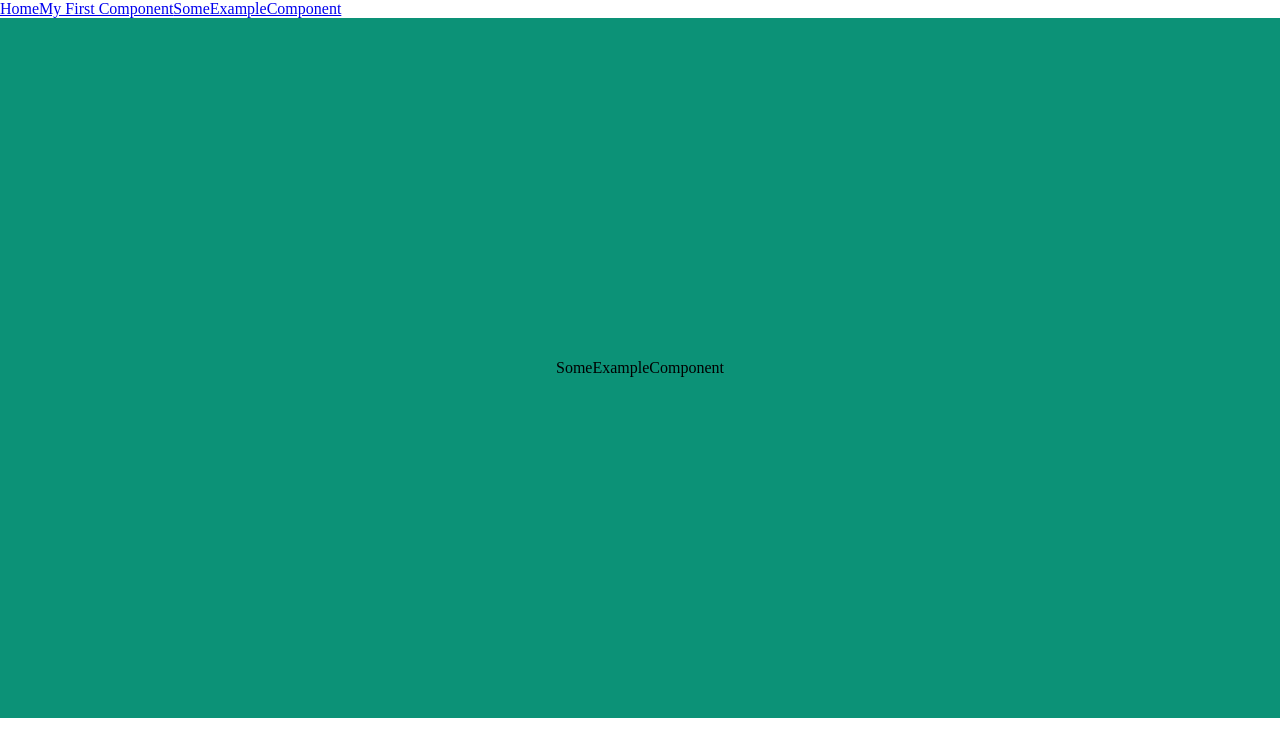
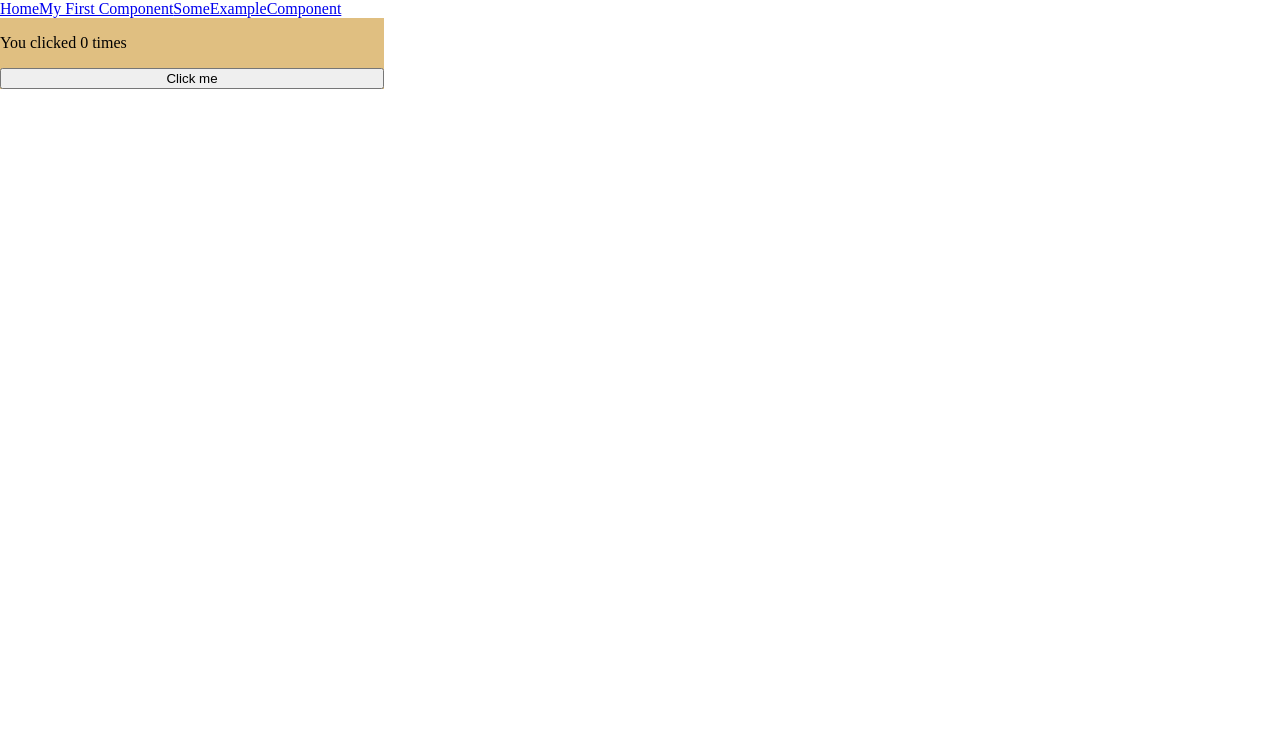
Before and after one commit to Shima2022/shima_portfolio, a React (Create React App) app: page / in a window 1280 px wide. Shown: the top 756 px of the page. Built offline with nearby package versions, Linux system fonts and the light colour scheme.

Commit message:
Fixing everything

```diff
--- a/src/App.tsx
+++ b/src/App.tsx
@@ -1,11 +1,11 @@
 import React from 'react'
 import SomeExampleComponent from './components/example/someExampleComponent';
-
+import ClickCount from './components/clickCount';
 
 const App: React.FC = () => {
   return (
     <div>
-      <SomeExampleComponent />
+      <ClickCount />
     </div>
   )
 }
--- a/src/components/clickCount.module.scss
+++ b/src/components/clickCount.module.scss
@@ -1,5 +1,9 @@
 .container {
-    background: wheat;
-    align-items: center;
+    background: rgb(224, 191, 129);
     justify-content: center;
+    display: flex;
+    flex-direction: column;
+    width: 30%;
+    height: 30%;
+
 }
--- a/src/components/clickCount.tsx
+++ b/src/components/clickCount.tsx
@@ -1,7 +1,13 @@
-import { count } from 'console'
+
 import React, { useEffect, useState } from 'react';
+import styles from './clickCount.module.scss'
 
-function ClickCount() {
+type ClickCountProps = {
+
+}
+
+const ClickCount: React.FC<ClickCountProps> = () => {
+
   // Declare a new state variable, which we'll call "count"
   const [count, setCount] = useState(0);
 
@@ -10,7 +16,7 @@ useEffect (() => {
 });
 
   return (
-    <div>
+    <div className={styles.container}>
       <p>You clicked {count} times</p>
       <button onClick={() => setCount (count + 1)}>
         Click me
--- a/src/components/navbar/navbar.tsx
+++ b/src/components/navbar/navbar.tsx
@@ -11,7 +11,7 @@ type NavbarProps = {
 const Navbar: React.FC<NavbarProps> = () => {
   return (
     <div className={styles.container}>
-      <Link to="https://shima2022.github.io/shima_portfolio/">Home</Link>
+      <Link to="/">Home</Link>
       <Link to="first">My First Component</Link>
       <Link to="example">SomeExampleComponent</Link>
     </div>
--- a/src/index.tsx
+++ b/src/index.tsx
@@ -25,7 +25,7 @@ root.render(
       <Routes>
         <Route path='/' element={<App />}></Route>
         <Route path='example' element={<SomeExampleComponent />} />
-        <Route path='/first' element={<MyFirstComponent />} />
+        <Route path='first' element={<MyFirstComponent />} />
       </Routes>
     </BrowserRouter>
   </React.StrictMode>
```
